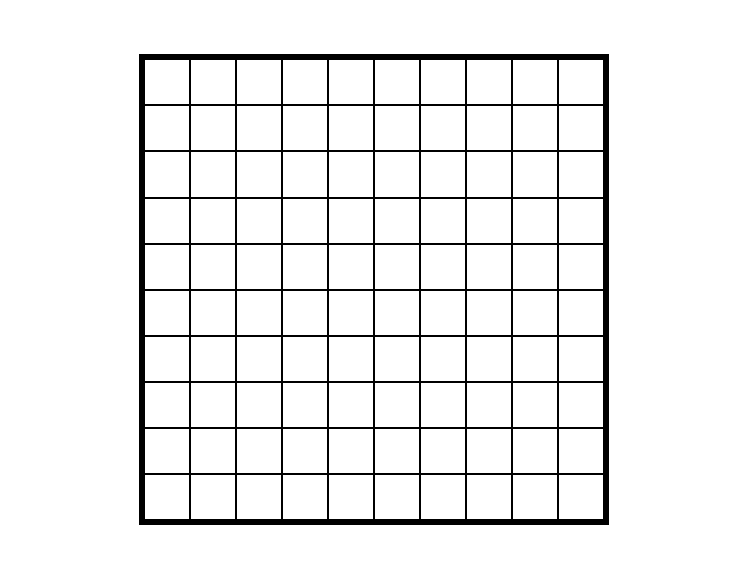
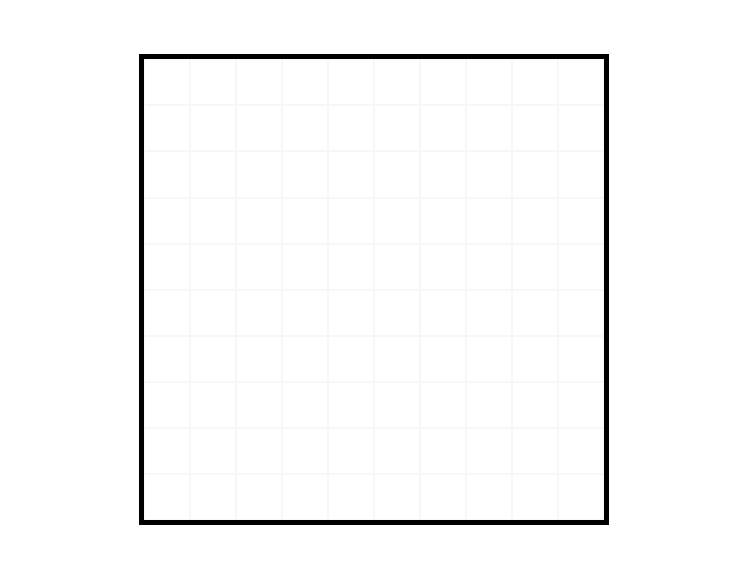
Before and after one commit to siemenjm/etch-a-sketch, a plain HTML site: page index.html in a window 1280 px wide. Shown: the part 151-714 px from the top of the page, without its empty margins (266-1013 px from the left). Drawn offline with Linux system fonts and the light colour scheme.

Commit message:
Change grid-item border to light gray. Make grid-item border change color on mouseover event.

```diff
--- a/drawPath.js
+++ b/drawPath.js
@@ -1,3 +1,4 @@
 function drawPath(gridItem) {
     gridItem.style.backgroundColor = "black";
+    gridItem.style.borderColor = "black";
 }
--- a/style.css
+++ b/style.css
@@ -16,7 +16,7 @@ body {
 
 .grid-item {
     background-color: white;
-    border: black solid 1px;
+    border: rgb(247, 247, 247) solid 1px;
 }
 
 .grid-item::before {
```
